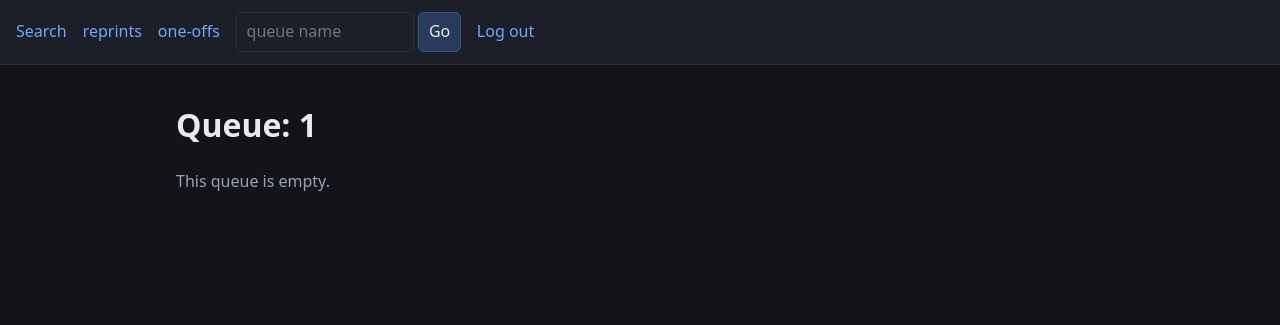
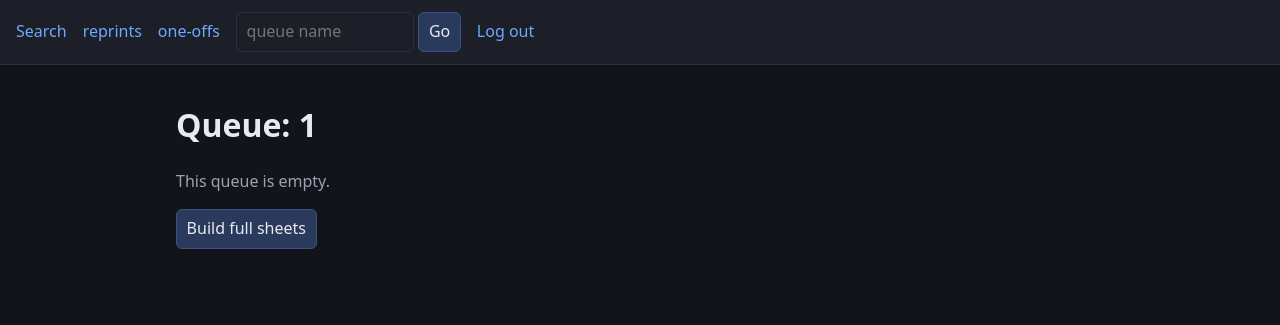
Before and after one commit to staffdill/mtg-proxy-printer, a Flask app: page /queues/1 in a window 1280 px wide. Shown: the top 325 px of the page. Run offline with Flask 3, Linux system fonts and the light colour scheme; the visitor is signed in with stand-in values (Sample User, id 1); parts of the project's set-up code (start-up, migrations or seed data) failed here and were passed over.

Commit message:
feat: build queue sheets from web UI

```diff
--- a/mtgproxy/web/routes.py
+++ b/mtgproxy/web/routes.py
@@ -73,7 +73,35 @@ def add_to_queue():
 @login_required
 def queue(queue_name: str):
     items = _catalog().list_queue(queue_name)
-    return render_template("queue.html", queue_name=queue_name, items=items, build_result=None)
+    return render_template(
+        "queue.html",
+        queue_name=queue_name,
+        items=items,
+        build_result=None,
+        print_cmd=None,
+    )
+
+
+@bp.post("/queues/<queue_name>/build")
+@login_required
+def build_queue(queue_name: str):
+    out_dir = Path(current_app.config["SHEETS_ROOT"]) / f"sheets-{queue_name}"
+    try:
+        result = _catalog().build_queue(queue_name, out_dir)
+    except OSError as e:
+        flash(f"Build failed: {e}")
+        return redirect(url_for("main.queue", queue_name=queue_name))
+    items = _catalog().list_queue(queue_name)
+    print_cmd = (
+        f"python -m mtgproxy.cricut.printing --sheets {out_dir} --queue {queue_name}"
+    )
+    return render_template(
+        "queue.html",
+        queue_name=queue_name,
+        items=items,
+        build_result=result,
+        print_cmd=print_cmd,
+    )
 
 
 @bp.get("/cards/<int:card_id>/history")
--- a/mtgproxy/web/templates/queue.html
+++ b/mtgproxy/web/templates/queue.html
@@ -11,4 +11,21 @@
   {% endfor %}
   </ul>
 {% endif %}
+<form method="post" action="{{ url_for('main.build_queue', queue_name=queue_name) }}">
+  <button type="submit">Build full sheets</button>
+</form>
+{% if build_result %}
+  <div class="build-result">
+    {% if build_result.sheets %}
+      <p>Built {{ build_result.sheets|length }} sheet(s) ({{ build_result.built_cards }} cards).</p>
+      {% if build_result.leftover_cards %}
+        <p>{{ build_result.leftover_cards }} card(s) left in '{{ queue_name }}' — not enough for a full sheet yet.</p>
+      {% endif %}
+      <p class="muted">Print command (copy):</p>
+      <pre>{{ print_cmd }}</pre>
+    {% else %}
+      <p>'{{ queue_name }}' has {{ build_result.leftover_cards }} card(s) — not enough for a full sheet yet.</p>
+    {% endif %}
+  </div>
+{% endif %}
 {% endblock %}
```
Also changed, not shown: tests/test_web.py (+17 -0 lines).
